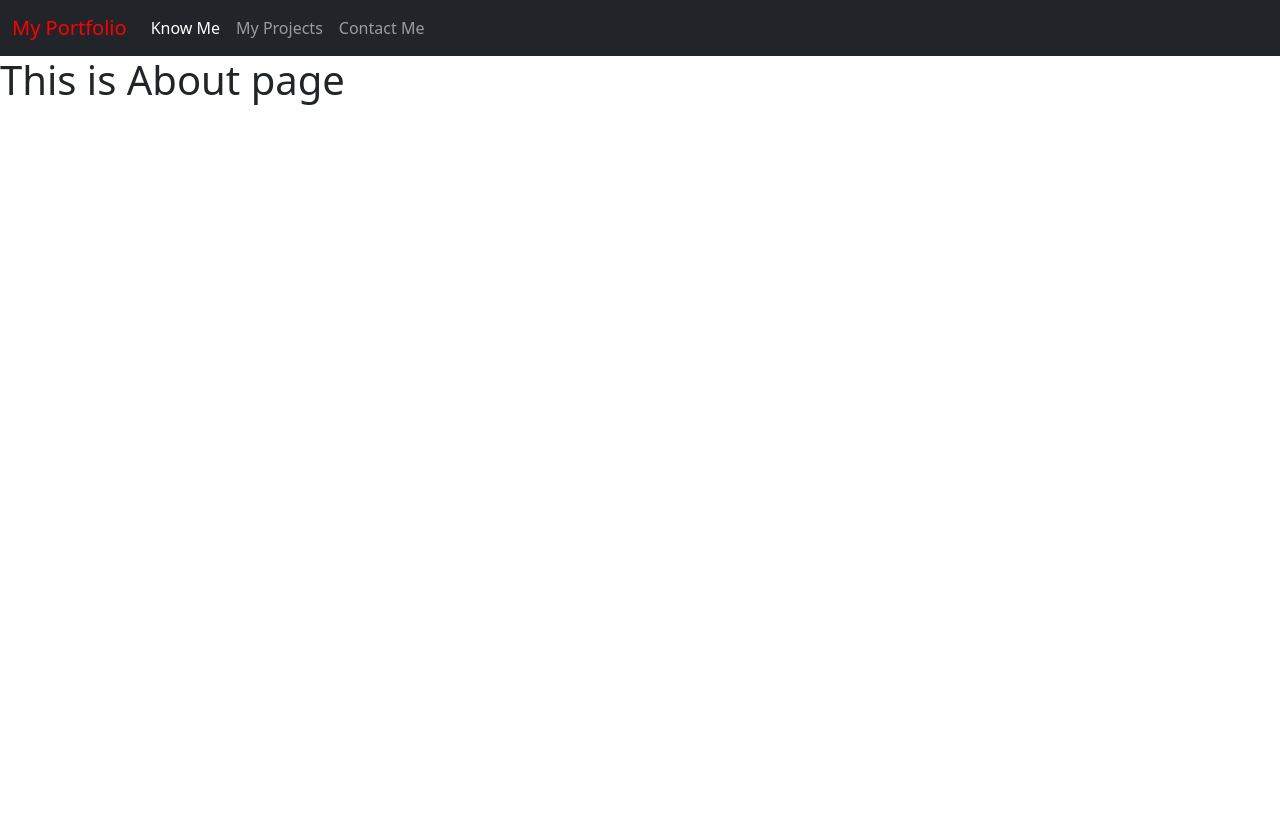
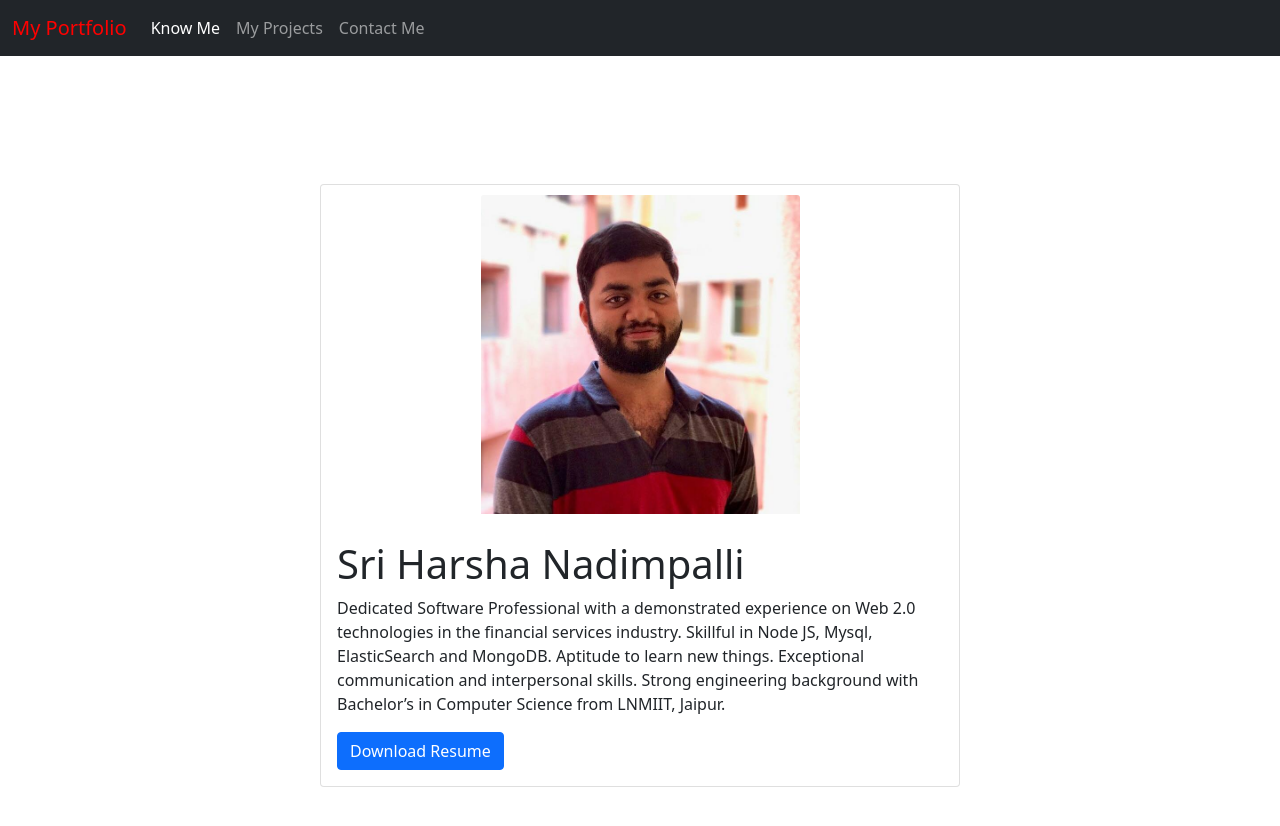
Before and after one commit to nsharsharaju/my-portfolio, a plain HTML site: page about.html in a window 1280 px wide. Before the commit the page ends 800 px from the top, so only its background shows below. Drawn offline with nearby package versions, Linux system fonts and the light colour scheme.

Commit message:
Add about page improvement Signed-off-by: Sri Harsha Nadimpalli <harsha.sri@investwellonline.com>

```diff
--- a/about.html
+++ b/about.html
@@ -35,7 +35,17 @@
             </div>
           </nav>
 
-    <h1>This is About page</h1>
+          <div class="card" style="width: 40rem; margin: 10% auto;">
+            <img src="imgs/my-photo.jpg" class="card-img-top" style="width: 50%; margin: 10px auto">
+            <div class="card-body">
+              <h1 class="card-title">Sri Harsha Nadimpalli</h1>
+              <p class="card-text">Dedicated Software Professional with a demonstrated experience on Web 2.0 technologies in the financial services
+                industry. Skillful in Node JS, Mysql, ElasticSearch and MongoDB. Aptitude to learn new things. Exceptional
+                communication and interpersonal skills. Strong engineering background with Bachelor’s in Computer Science from
+                LNMIIT, Jaipur.</p>
+              <a href="./imgs/my-resume.pdf" class="btn btn-primary">Download Resume</a>
+            </div>
+          </div>
     </section>
 
 
```
Also changed, not shown: imgs/my-photo.jpg (added), 1 other file.
